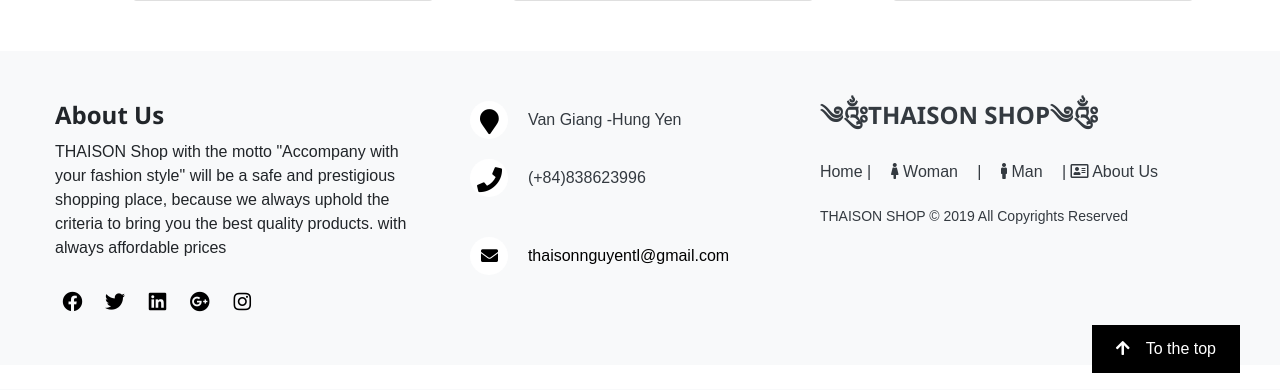
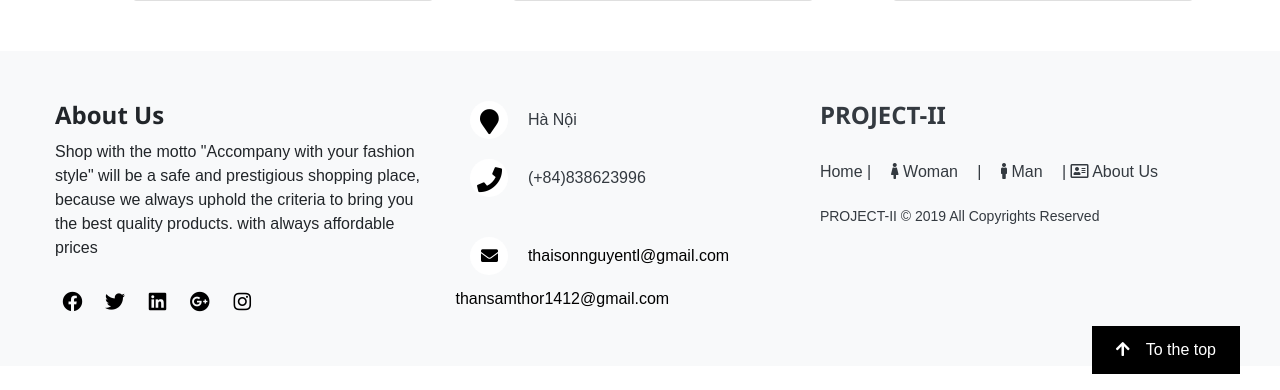
Before and after one commit to ThaiSonNguyenTl/PROJECTII-FASHIONSHOP, a Flask app: template templates/index.html in a window 1280 px wide. Shown: the part 1632-2022 px from the top of the page. Run offline with Flask 2, Linux system fonts and the light colour scheme; the template is opened without the code that fills it, so the values that code supplies are empty; some libraries are stand-ins or nearby versions.

Commit message:
adjust style home

```diff
--- a/templates/homepage/footer.html
+++ b/templates/homepage/footer.html
@@ -2,7 +2,7 @@
      <footer class="footer bg-light">
         <div class="footer-left col-md-4 col-sm-6">
           <p class="about">
-            <h3 class="font-weight-bold"> About Us</h3> <span> THAISON Shop with the motto "Accompany with your fashion style" will be a safe and prestigious shopping place, because we always uphold the criteria to bring you the best quality products. with always affordable prices</span>
+            <h3 class="font-weight-bold"> About Us</h3> <span>Shop with the motto "Accompany with your fashion style" will be a safe and prestigious shopping place, because we always uphold the criteria to bring you the best quality products. with always affordable prices</span>
           </p>
           <div class="icons">
             <a href="https://www.facebook.com"><i class="fab fa-facebook w3-hover-text-blue"></i></a>
@@ -15,7 +15,7 @@
         <div class="footer-center col-md-4 col-sm-6">
           <div>
             <i class="fa fa-map-marker"></i>
-            <p class="text-dark">Van Giang -Hung Yen</p>
+            <p class="text-dark">Hà Nội</p>
           </div>
           <div>
             <i class="fa fa-phone"></i>
@@ -23,18 +23,19 @@
           </div>
           <div class="menu">
             <i class="fa fa-envelope"></i>
-            <p><a href="https://mail.google.com/mail/u/0/#inbox" class="w3-hover-text-blue"> thaisonnguyentl@gmail.com</a></p>
+            <p><a href="#" class="w3-hover-text-blue"> thaisonnguyentl@gmail.com</a></p>
+            <p><a href="#" class="w3-hover-text-blue"> thansamthor1412@gmail.com</a></p>
           </div>
         </div>
         <div class="footer-right col-md-4 col-sm-6 ">
-          <h3 class="text-dark font-weight-bold"> ༄༂THAISON SHOP༄༂</h3>
+          <h3 class="text-dark font-weight-bold">PROJECT-II</h3>
           <p class="menu text-dark">
             <a href="{{ url_for('index') }}"> Home</a> |
             <a class="nav-link w3-hover-text-blue" href="{{url_for('woman')}}"> <i class="fas fa-female"></i> Woman</a> |
             <a  class="nav-link w3-hover-text-blue" href="{{ url_for('man') }}"> <i class="fas fa-male"></i> Man</a> |
             <a href="#"><i class="far fa-address-card"></i> About Us</a>
           </p>
-          <p class="name text-dark"> THAISON SHOP &copy; 2019 All Copyrights Reserved</p>
+          <p class="name text-dark"> PROJECT-II &copy; 2019 All Copyrights Reserved</p>
         </div>
         <a href="#" class="w3-button w3-black w3-padding-large w3-margin-bottom float-md-right"><i class="fa fa-arrow-up w3-margin-right"></i>To the top</a>
       </footer>
--- a/templates/homepage/navigation.html
+++ b/templates/homepage/navigation.html
@@ -1,7 +1,7 @@
 
 <nav class="navbar navbar-expand-lg navbar-light bg-light fixed-top hover-icon">
     <a class="navbar-brand font-weight-bold w3-large" href="">
-     <h3 class="text-dark font-weight-bold">  ༄༂THAISON SHOP༄༂ </h3>
+     <h3 class="text-dark font-weight-bold">  PROJECT-II </h3>
     </a>
     <button class="navbar-toggler" type="button" data-toggle="collapse" data-target="#navbarResponsive" aria-controls="navbarResponsive" aria-expanded="false" aria-label="Toggle navigation">
       <span class="navbar-toggler-icon"></span>
```
